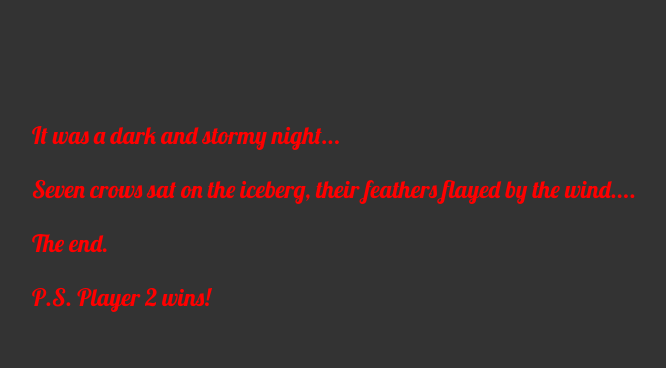
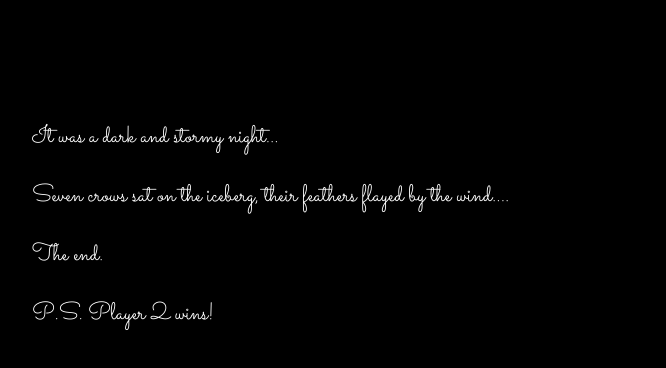
Before and after one commit to laurajhaskell/fireside-story, a plain HTML site: page index.html in a window 1280 px wide. Shown: the whole page, without its empty margins (288-954 px from the left). Drawn offline with Linux system fonts and the light colour scheme.

Commit message:
fix error

```diff
--- a/index.html
+++ b/index.html
@@ -1,7 +1,7 @@
 <html>
   <head>
   <link rel="stylesheet" type="text/css" href="style.css">
-  <link href="https://fonts.googleapis.com/css?family=Lobster" rel="stylesheet">
+  <link href="https://fonts.googleapis.com/css?family=Sacramento" rel="stylesheet">
   </head>
   <body>
     <p>It was a dark and stormy night...</p>
--- a/style.css
+++ b/style.css
@@ -1,10 +1,7 @@
 body {
-  color: rgb(106, 196, 118);
-  background-color: #333;
+  color: white;
+  background-color: black;
+  font-family: 'Sacramento', cursive;
   font-size: 150%;
-  font-family: 'Lobster', cursive;
   margin: 5em 25%;
 }
-p {
-  color: red;
-}
```
